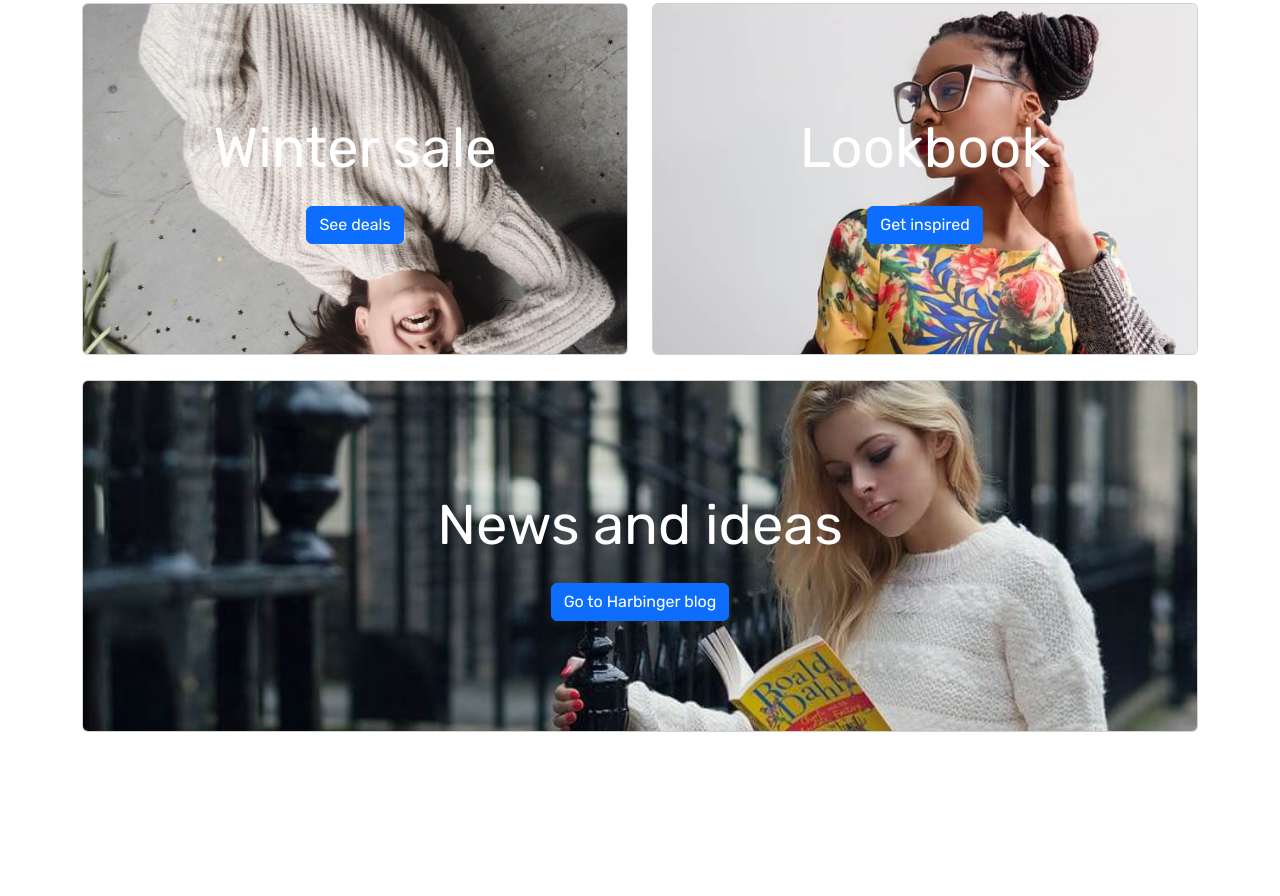
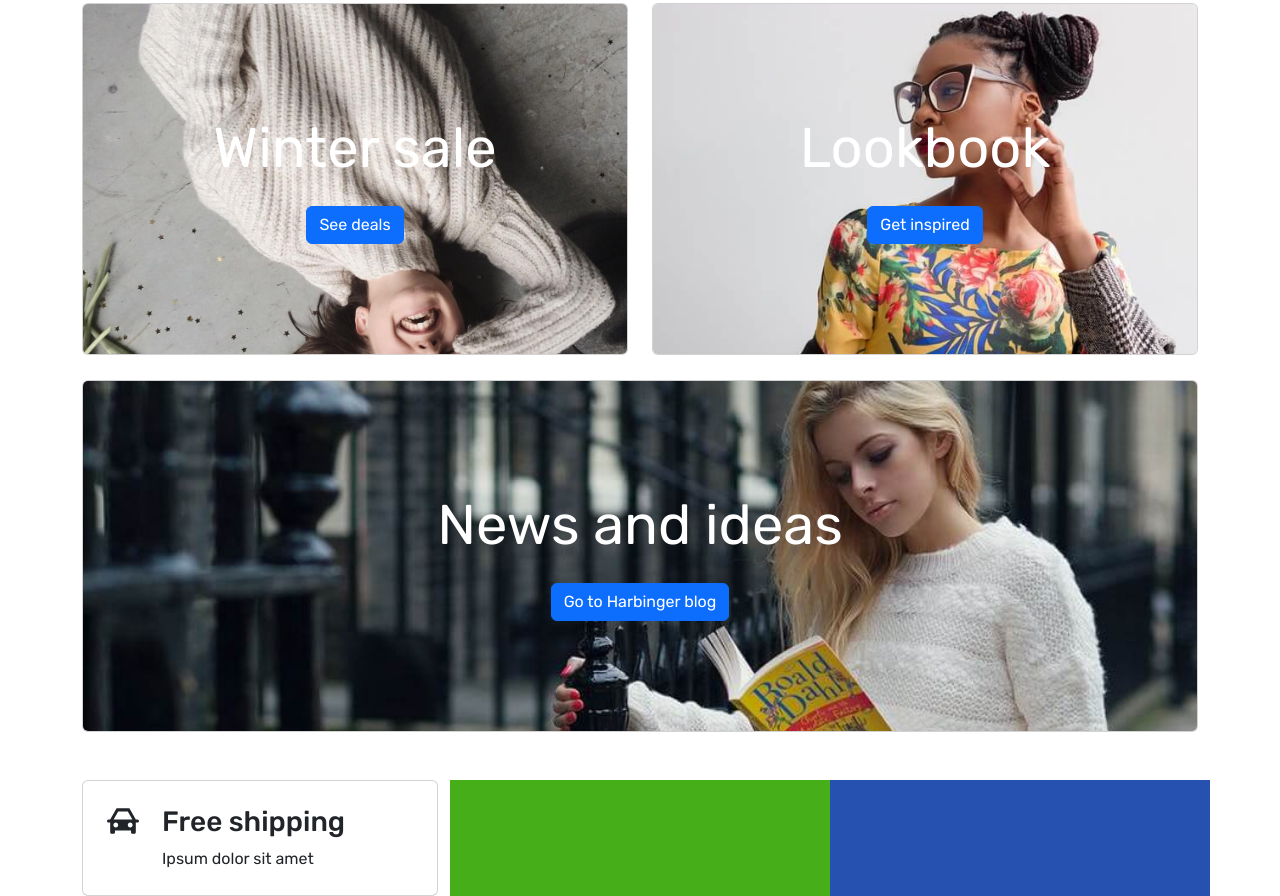
Before and after one commit to Vas2306/nulla-maxomus, a plain HTML site: page index.html in a window 1280 px wide. Shown: the part 1477-2373 px from the top of the page. Before the commit the page ends 2257 px from the top, so only its background shows below. Drawn offline with nearby package versions, Linux system fonts and the light colour scheme.

Commit message:
services

```diff
--- a/css/main.css
+++ b/css/main.css
@@ -28,11 +28,22 @@ width: 100%;
     margin-bottom: 25px;
 }
 .a{
+    padding: 10px;
     background-color: rgb(164, 35, 35);
 }
 .b{
+    padding: 10px;
     background-color: rgb(69, 174, 24);
 }
-.d{
+.c{
+    padding: 10px;
     background-color: rgb(38, 81, 176);
 }
+.d{
+    padding: 10px;
+    background-color: rgb(198, 33, 206);
+}
+.e{
+    padding: 10px;
+    background-color: rgb(201, 134, 11);
+}
--- a/index.html
+++ b/index.html
@@ -265,6 +265,33 @@
           </div>
         </div>
       </section>
+      <section class="services">
+        <div class="container">
+          <div class="row">
+            <div class="col-lg-4 col-sm">
+              <div class="card p-4">
+                <div class="row">
+
+                   <div class="icon col-lg-2">
+                    <svg class="bi d-none d-lg-block" width="32" height="32" fill="currentColor">
+  <use href="images/symbol.svg#travel-car"></use>
+</svg>
+                  </div>
+
+
+                  <div class="col-lg-10">
+                    <h5 class="card-title fs-3">Free shipping</h5>
+
+    <p class="card-text">Ipsum dolor sit amet</p>
+                  </div>
+                </div>
+              </div>
+            </div>
+            <div class="b col-lg-4 col-sm"></div>
+            <div class="c col-lg-4 col-sm"></div>
+          </div>
+        </div>
+      </section>
     </main>
 
     <script
```
Also changed, not shown: images/symbol.svg (added).
